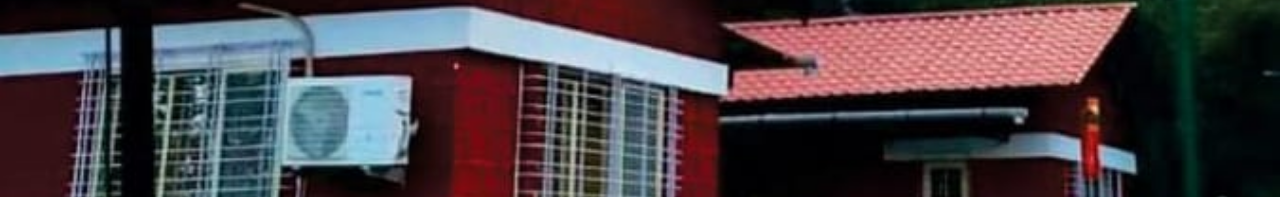
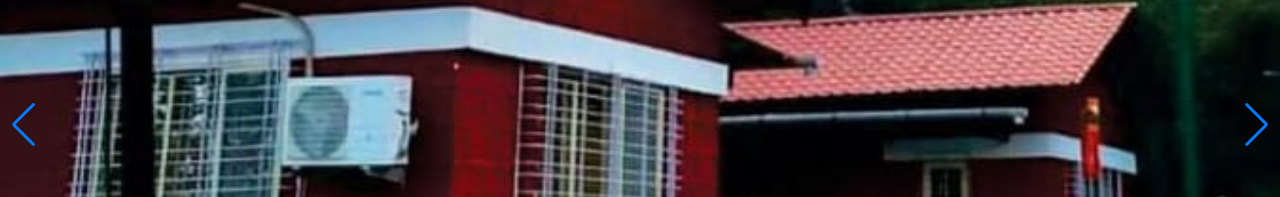
Before and after one commit to santhusan007/taifarm, a plain HTML site: page index.html in a window 1280 px wide. Shown: the part 355-552 px from the top of the page. Drawn offline with nearby package versions, Linux system fonts and the light colour scheme.

```diff
--- a/index.html
+++ b/index.html
@@ -92,7 +92,8 @@
     </header>
     <!--/.header-->
     <!-- <div id="#top"></div> -->
-    <section id="hero1">
+    <section id="home">
+        <div id="hero1">
        <!-- <div class="banner-container">
             <img src="images/banner-bg.jpg" alt="banner" />
              <div class="container banner-content">
@@ -135,11 +136,11 @@
                 <div class="swiper-slide"><img src="images/home4.jpeg"style="width:100%">
                 </div>
                  </div>
-                 <!-- <div class="swiper-button-prev"></div>
-                <div class="swiper-button-next"></div> -->
+                 <div class="swiper-button-prev"></div>
+                <div class="swiper-button-next"></div>
                  </div>
 
-
+                </div>
     </section>
 
     <section id="aboutUs" class="page-section darkBg pDark pdingBtm30">
```
